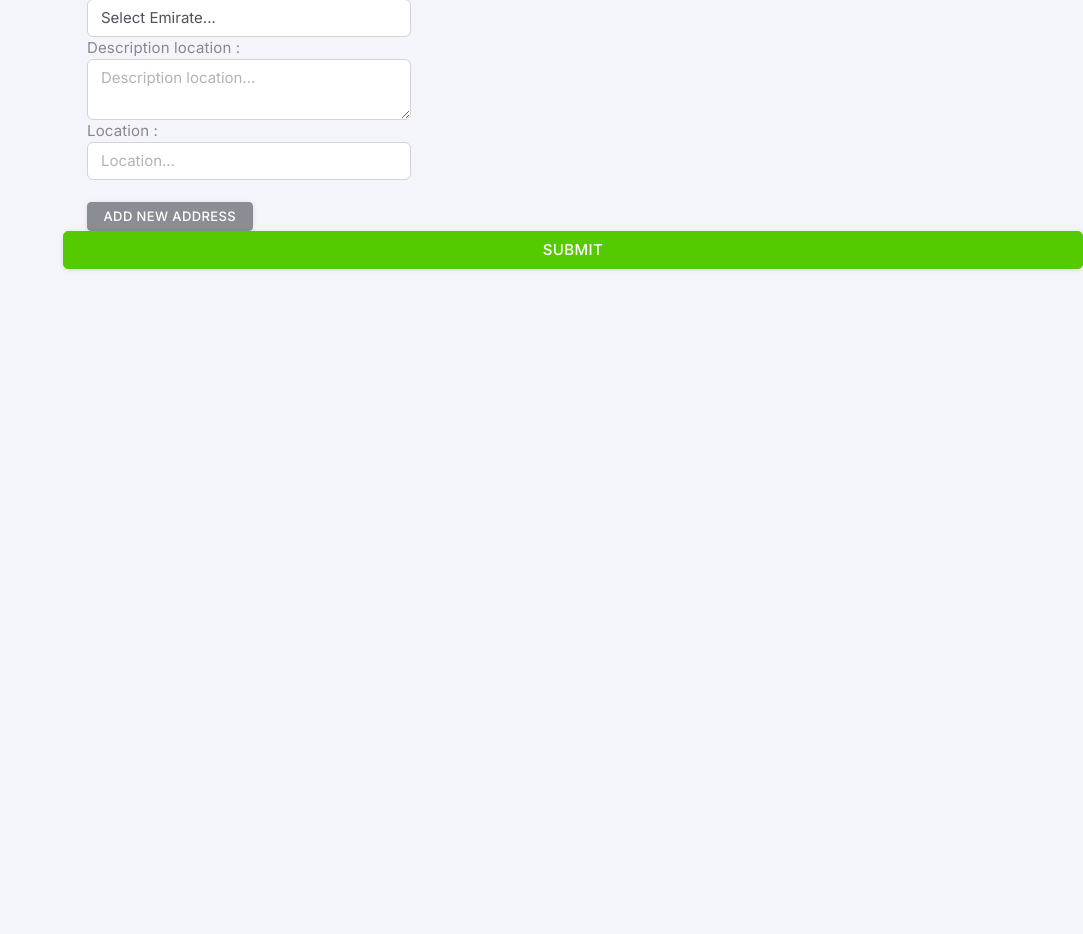
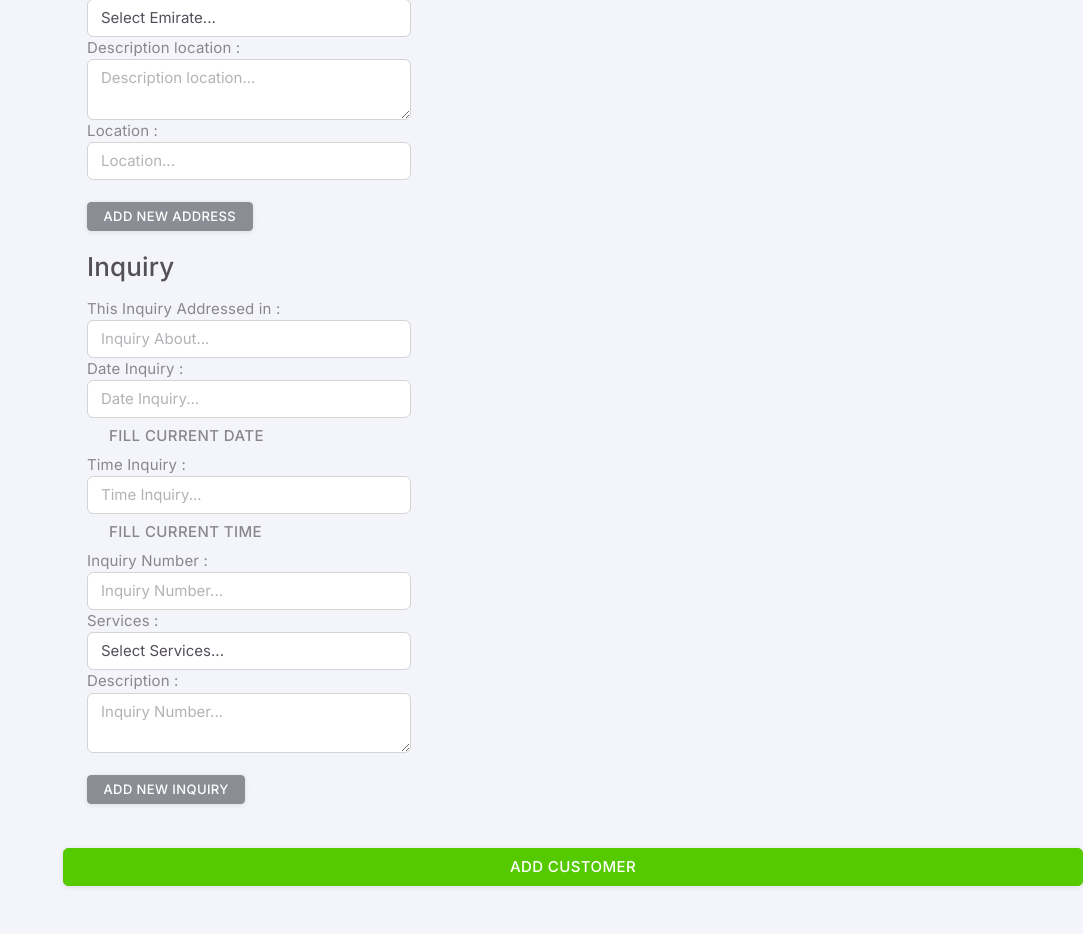
Before and after one commit to ynstf/DJANGO-CRM, a Django app: page /add_customers/ in a window 1280 px wide. Shown: the part 1281-2215 px from the top of the page, without its empty margins (197-1280 px from the left). Before the commit the page ends 1551 px from the top, so only its background shows below. Run offline with Django 4.2, Linux system fonts and the light colour scheme; a user stored in the database is signed in; data comes from the database, SQL or seed files in the repository; both versions use the stored data as it was after the commit; some libraries are stand-ins or nearby versions.

Commit message:
possibility to add more inquiries's form

```diff
--- a/apps/dashboard/templates/add_customer.html
+++ b/apps/dashboard/templates/add_customer.html
@@ -102,7 +102,7 @@
                     <!-- add Phone Number forms -->
                     <div class="col-md-4">
                         <label for="id_customer-whats_apps" > Phone Number : </label>
-                        <input type="text" id="id_customer-phone_numbers" name="customer-phone_numbers" class="form-control" placeholder="Phone Numbers..." aria-label="Phone Numbers">
+                        <input type="text" id="id_customer-phone_numbers" name="customer-phone_numbers" class="form-control" placeholder="Phone Numbers..." aria-label="Phone Numbers" required>
                     </div>
                     <div id="additional-phone-numbers"></div>
                     <button type="button" class="btn btn-secondary btn-sm" onclick="addNewPhoneNumber()">Add New Phone Number</button>
@@ -300,7 +300,7 @@
 
                     <br><br>
                 </div>
-<!-- ######################################################################### -->
+<!-- -->
 
 
                 <br>
@@ -349,16 +349,13 @@
                     <div id="newaddressSection" class="address-form" >
                     </div>
 
+
+
                     <!-- Add new address button -->
                     <button class="btn btn-secondary btn-sm"  type="button" onclick="addNewAddress()">Add New Address</button>
 
                     <br>
                 </div>
-
-
-
-
-
 
                 <!-- JavaScript code to add new address forms dynamically -->
                 <script>
@@ -404,6 +401,129 @@
                     }
                 </script>
 
+<!-- ################ inquery ###########################-->
+
+                <div class="container">
+                    <br>
+                    <div >
+                        <div id="inqSection" class="inq-form" >
+                            <h3>Inquiry</h3>
+                            <!--{{ address_form.as_p }}-->
+
+                            <div class="col-md-4">
+                                <label for="inq-adr"> This Inquiry Addressed in : </label>
+                                <input type="text" id="inq-adr" name="inq_address" class="form-control" placeholder="Inquiry About..." aria-label="Inquiry About">
+                            </div>
+
+                            <div class="col-md-4">
+                                <label for="id_inquiry-date_inq"> Date Inquiry : </label>
+                                <input type="text" id="id_inquiry-date_inq" name="inquiry-date_inq" class="form-control" placeholder="Date Inquiry..." aria-label="Date Inquiry">
+                                <button class="btn btn" type="button" onclick="fillCurrentDate()">Fill Current Date</button>
+                            </div>
+
+                            <div class="col-md-4">
+                                <label for="id_inquiry-time_inq"> Time Inquiry : </label>
+                                <input type="text" id="id_inquiry-time_inq" name="inquiry-time_inq" class="form-control" placeholder="Time Inquiry..." aria-label="Time Inquiry">
+                                <button class="btn btn" type="button" onclick="fillCurrentTime()">Fill Current Time</button>
+                            </div>
+
+                            <div class="col-md-4">
+                                <label for="id_inquiry-inq_num"> Inquiry Number : </label>
+                                <input type="text" id="id_inquiry-inq_num" name="inquiry-inq_num" class="form-control" placeholder="Inquiry Number..." aria-label="Inquiry Number">
+                            </div>
+
+                            <div class="col-md-4">
+                                <label for="id_inquiry-services"> Services : </label>
+                                <select id="id_inquiry-services" name="inquiry-services" class="form-control">
+                                        <option value="" selected>Select Services...</option>
+                                        {% for srv in Services %}
+                                            <option value="{{ srv.id }}">{{ srv }}</option>
+                                        {% endfor %}
+                                </select>
+                            </div>
+
+                            <div class="col-md-4">
+                                <label for="id_inquiry-description"> Description : </label>
+                                <textarea id="id_inquiry-description" name="inquiry-description" class="form-control" placeholder="Inquiry Number..." aria-label="Inquiry Number"></textarea>
+                            </div>
+
+                            <br>
+
+                        </div>
+
+                        <div id="newinqSection" class="inq-form" ></div>
+
+                        <!-- Add new address button -->
+                        <button class="btn btn-secondary btn-sm"  type="button" onclick="addNewInq()">Add New Inquiry</button>
+
+                        <br>
+                    </div>
+                </div>
+                <!-- JavaScript code to add new address forms dynamically -->
+                <script>
+                    var inqCounter = 2; // Counter to give unique IDs to new address forms
+                    var br = document.createElement('br');
+
+                    function fillCurrentDate() {
+                        var today = new Date();
+                        var dateField = document.getElementById('id_inquiry-date_inq');
+                        if (dateField) {
+                            var formattedDate = today.toISOString().split('T')[0];
+                            dateField.value = formattedDate;
+                            console.log(formattedDate)
+                        }
+                    }
+
+                    function fillCurrentTime() {
+                        var now = new Date();
+                        var timeField = document.getElementById('id_inquiry-time_inq');
+                        if (timeField) {
+                            var formattedTime = now.toTimeString().split(' ')[0];
+                            timeField.value = formattedTime;
+                            console.log(formattedTime)
+                        }
+                    }
+
+
+
+
+                    function addNewInq() {
+                        // Clone the existing address form
+                        var clonedForm1 = document.querySelector('.inq-form').cloneNode(true);
+
+                        // Update IDs and clear values
+                        clonedForm1.querySelectorAll('[id], [name]').forEach(function (element) {
+                            element.id = element.id;
+                            element.name = element.name ;
+
+
+                            // Clear input values
+                            if (element.tagName.toLowerCase() === 'input' || element.tagName.toLowerCase() === 'textarea' || element.tagName.toLowerCase() === 'select' || element.tagName.toLowerCase() === 'option') {
+                                element.value = '';
+                            }
+                        });
+
+                        // Add a delete button
+                        var deleteButton = document.createElement('button');
+                        deleteButton.type = 'button';
+                        deleteButton.className = 'btn btn-danger btn-sm';
+                        deleteButton.textContent = 'Remove Inquiry';
+                        deleteButton.onclick = function () {
+                            clonedForm1.remove();
+                        };
+                        clonedForm1.appendChild(br);
+
+                        clonedForm1.appendChild(deleteButton);
+
+                        clonedForm1.appendChild(br);
+
+                        // Append the cloned form to the container
+                        document.getElementById('newinqSection').appendChild(clonedForm1);
+
+                        // Increment the counter for the next form
+                        inqCounter++;
+                    }
+                </script>
 
 
 
@@ -431,16 +551,8 @@
 
 
 
-
-                <!--<div id="inquirySection" style="display: none;">
-                    <h3>Inquiry</h3>
-                    {{ inquiry_form.as_p }}
-                    <button class="btn btn" type="button" onclick="fillCurrentDate()">Fill Current Date</button>
-                    <button class="btn btn" type="button" onclick="fillCurrentTime()">Fill Current Time</button>
-                </div>
-                <button class="btn btn-primary" type="button" onclick="showAddressSection()">Add Address</button>-->
-
-                <button class="btn btn-success" type="submit">Submit</button>
+                <br><br>
+                <button class="btn btn-success" type="submit">Add Customer</button>
             </form>
             <!--<button class="btn btn-primary" type="button" onclick="showInquirySection()">Add Inquiry</button>-->
 
@@ -463,25 +575,7 @@
                 document.querySelector('form').appendChild(addressSection);
                 document.querySelector('form').appendChild(inquirySection);
                 });
-                function fillCurrentDate() {
-                var today = new Date();
-                var dateField = document.getElementById('id_inquiry-date_inq');
-                if (dateField) {
-                    var formattedDate = today.toISOString().split('T')[0];
-                    dateField.value = formattedDate;
-                    console.log(formattedDate)
-                }
-            }
 
-            function fillCurrentTime() {
-                var now = new Date();
-                var timeField = document.getElementById('id_inquiry-time_inq');
-                if (timeField) {
-                    var formattedTime = now.toTimeString().split(' ')[0];
-                    timeField.value = formattedTime;
-                    console.log(formattedTime)
-                }
-            }
 
                 function showAddressSection() {
                     document.getElementById('addressSection').style.display = 'block';
--- a/apps/dashboard/views.py
+++ b/apps/dashboard/views.py
@@ -18,12 +18,14 @@
 
 # Create your views here.
 
+@login_required(login_url='/')
 def dashboard(request):
     context={
     }
     context = TemplateLayout.init(request, context)
     return render(request, 'dashboard.html',context)
 
+@login_required(login_url='/')
 def customer_list(request):
     customers = Customer.objects.all()
 
@@ -150,7 +152,29 @@
         adress_desc = request.POST.getlist('address-description_location')
         location = request.POST.getlist('address-location')
 
+        #inquiry fields
+        inq_address = request.POST.getlist('inq_address')
+        inq_date = request.POST.getlist('inquiry-date_inq')
+        inq_time = request.POST.getlist('inquiry-time_inq')
+        inq_number = request.POST.getlist('inquiry-inq_num')
+        inq_service = request.POST.getlist('inquiry-services')
+        inq_desc = request.POST.getlist('inquiry-description')
 
+
+        # Assuming addressCounter is the total number of address forms submitted
+        inqCounter = int(request.POST.get('inqCounter', 0))
+
+        for i in range(1, inqCounter + 1):
+
+            #inquiry fields
+            inq_address = request.POST.getlist('inq_address-{i}')
+            inq_date = request.POST.getlist('inquiry-date_inq-{i}')
+            inq_time = request.POST.getlist('inquiry-time_inq-{i}')
+            inq_number = request.POST.getlist('inquiry-inq_num-{i}')
+            inq_service = request.POST.getlist('inquiry-services-{i}')
+            inq_desc = request.POST.getlist('inquiry-description-{i}')
+
+            print(inqCounter,inq_address,inq_date,inq_time,inq_number,inq_service,inq_desc)
 
         # Save the customer
         customer = customer_form.save(commit=False)
@@ -257,6 +281,7 @@
     layout_path = TemplateHelper.set_layout("layout_blank.html", context={})
     context = {'layout_path': layout_path,
                 'customer_form': customer_form,
+                'inquiry_form':inquiry_form,
 
                 'Sources':Sources,
                 'Genders':Genders,
@@ -271,7 +296,7 @@
     context = TemplateLayout.init(request, context)
     return render(request, 'add_customer.html', context)
 
-
+@login_required(login_url='/')
 def customer_info(request, id):
     customer = get_object_or_404(Customer, id=id)
     addresses = Address.objects.filter(customer=customer)
@@ -319,7 +344,7 @@
 
 
 
-
+@login_required(login_url='/')
 def edit_customer(request, id):
     customer = get_object_or_404(Customer, id=id)
 
```
Also changed, not shown: db.sqlite3.
